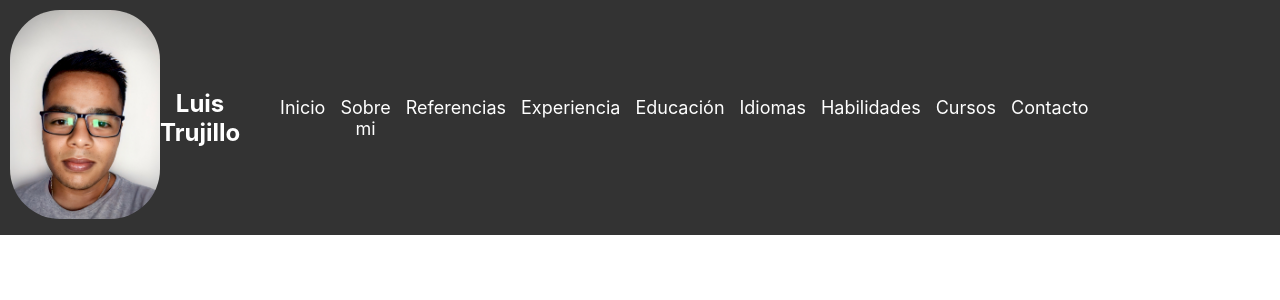
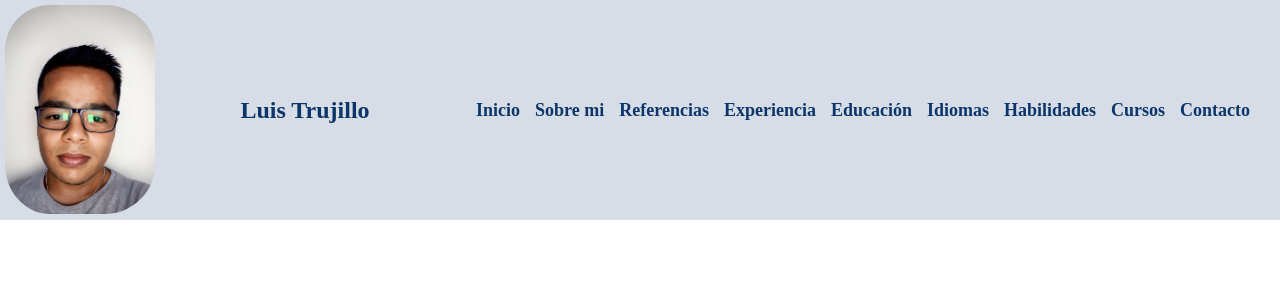
Before and after one commit to Luis-Trujillo/HV-react, a React (Create React App) app: page / in a window 1280 px wide. Shown: the top 300 px of the page. Built offline with nearby package versions, Linux system fonts and the light colour scheme.

Commit message:
Se actualizan algunos estilos en los estilos del header

```diff
--- a/src/components/header/styles/header.css
+++ b/src/components/header/styles/header.css
@@ -10,12 +10,17 @@
 /*estilos del navbar*/
 .navbar {
     width: 100%;
+    height: auto;
     display: flex;
     justify-content: space-between;
     align-items: center;
-    background-color: #333;
-    color: #fff;
-    padding: 10px;
+    background-color: #D6DDE6;
+    color: #0E3569;
+}
+
+.navbar__name{
+    padding-left: 0.5cm;
+    font-family: 'Lora', serif;
 }
 
 .navbar__photo {
@@ -27,14 +32,16 @@
     width: 150px;
     height: 100;
     border-radius: 50px;
+    padding-left: 5px;
+    padding-top: 5px;
 }
 
 .navbar__links {
+    margin-right: 15px;
     display: flex;
     text-align: center;
     list-style: none;
     justify-content: center;
-    margin-right: 5cm;
 }
 
 .navbar__links li {
@@ -44,12 +51,14 @@
 }
 
 .navbar__links a {
-    color: #fff;
+    color: #0E3569;
     font-size: 18px;
+    font-weight: bold;
+    font-family: 'Lora', serif;
     text-decoration: none;
     transition: color 0.3s;
 }
 
 .navbar__links a:hover {
-    color: #ffcc00;
+    color: #ff9933;
 }
```
